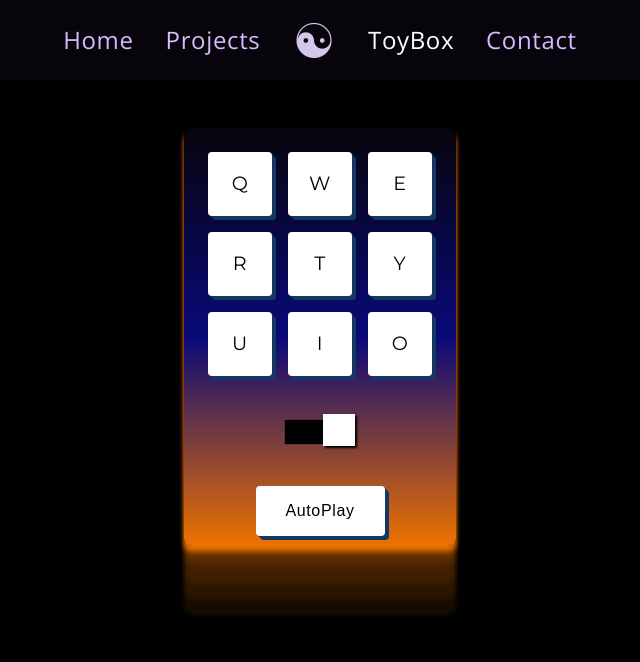
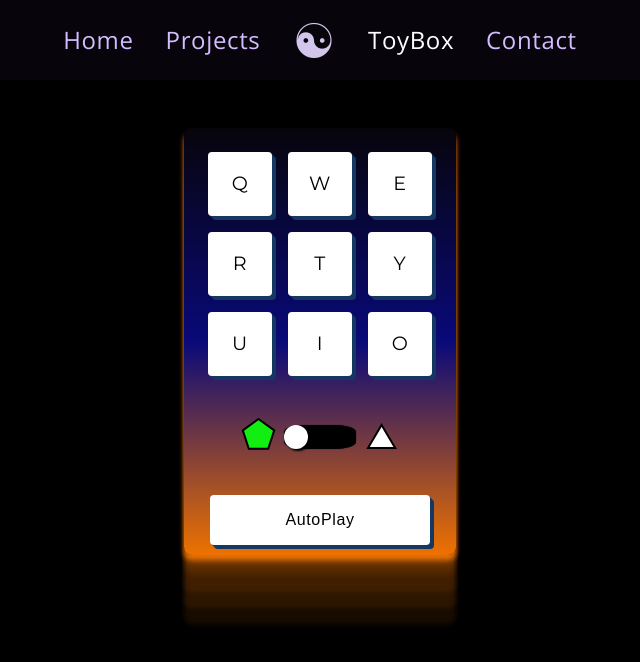
Before and after one commit to Ian84Be/portfolio-react, a React (Create React App) app in the folder client/: page /ToyBox/GuitBox in a window 1280 px wide. Shown: the top 662 px of the page, without its empty margins (320-960 px from the left). Built offline with nearby package versions, Linux system fonts and the light colour scheme.

Commit message:
add svg, refactor functions

```diff
--- /dev/null
+++ b/client/src/components/Icons/Penta.js
@@ -0,0 +1,22 @@
+import React from 'react';
+
+const PentaIcon = () => {
+  return (
+    <svg
+      width="41px"
+      height="41px"
+      viewBox="0 0 41 41"
+      version="1.1"
+      xmlns="http://www.w3.org/2000/svg"
+    >
+      {/* Generator: Sketch 59 (86127) - https://sketch.com */}
+      <polygon
+        id="Polygon"
+        points="20.5 4 36.1924325 15.4012196 30.1984567 33.8487804 10.8015433 33.8487804 4.80756748 15.4012196"
+        strokeWidth="2px"
+      ></polygon>
+    </svg>
+  );
+};
+
+export default PentaIcon;
--- /dev/null
+++ b/client/src/components/Icons/Triad.js
@@ -0,0 +1,22 @@
+import React from 'react';
+
+const TriadIcon = () => {
+  return (
+    <svg
+      width="41px"
+      height="41px"
+      viewBox="0 0 41 41"
+      version="1.1"
+      xmlns="http://www.w3.org/2000/svg"
+    >
+      {/* Generator: Sketch 59 (86127) - https://sketch.com */}
+      <polygon
+        id="Triangle"
+        points="20.5909091 6 34.1818182 29 7 29"
+        strokeWidth="2px"
+      ></polygon>
+    </svg>
+  );
+};
+
+export default TriadIcon;
--- a/client/src/components/ToyBox/GuitBox.js
+++ b/client/src/components/ToyBox/GuitBox.js
@@ -1,4 +1,7 @@
 import React, { useEffect, useState } from 'react';
+
+import PentaIcon from '../Icons/Penta';
+import TriadIcon from '../Icons/Triad';
 
 import cg1P from '../../assets/guitar/c-min-penta/cg-1.wav';
 import cg2P from '../../assets/guitar/c-min-penta/cg-2.wav';
@@ -23,7 +26,8 @@ import cg9T from '../../assets/guitar/c-min-triad/cg-9.wav';
 import '../../scss/ToyBox/GuitBox.scss';
 
 const GuitBox = ({ lightMode }) => {
-  const [mode, setMode] = useState('c-min-triad');
+  const [mode, setMode] = useState(0);
+  console.log('render mode', mode);
 
   useEffect(() => {
     window.addEventListener('keydown', playSound);
@@ -108,7 +112,27 @@ const GuitBox = ({ lightMode }) => {
       </div>
 
       <div className="controls">
-        <input type="range" min="0" max="1" onChange={handleChange} />
+        <div className="mode-switch">
+          <span
+            className={mode === 0 ? 'icon active' : 'icon'}
+            onClick={() => setMode(0)}
+          >
+            <PentaIcon />
+          </span>
+          <input
+            type="range"
+            min="0"
+            max="1"
+            onChange={handleChange}
+            value={mode}
+          />
+          <span
+            className={mode === 1 ? 'icon tri active' : 'icon tri'}
+            onClick={() => setMode(1)}
+          >
+            <TriadIcon />
+          </span>
+        </div>
         <button className="auto-play" onClick={autoPlay}>
           AutoPlay
         </button>
@@ -138,7 +162,7 @@ const GuitBox = ({ lightMode }) => {
 
   function handleChange(e) {
     let toggle = parseFloat(e.target.value);
-    return toggle === 1 ? setMode('c-min-triad') : setMode('c-min-penta');
+    setMode(toggle);
   }
 
   function autoPlay(e) {
@@ -157,8 +181,10 @@ const GuitBox = ({ lightMode }) => {
   }
 
   function playSound({ keyCode }) {
+    let thisMode;
+    mode === 0 ? (thisMode = 'c-min-penta') : (thisMode = 'c-min-triad');
     const audio = document.querySelector(
-      `audio[data-key="${keyCode}"][data-mode="${mode}"]`
+      `audio[data-key="${keyCode}"][data-mode="${thisMode}"]`
     );
     if (!audio) return;
     const key = document.querySelector(`.key[data-key="${keyCode}"]`);
--- a/client/src/scss/ToyBox/GuitBox.scss
+++ b/client/src/scss/ToyBox/GuitBox.scss
@@ -111,8 +111,30 @@
 .controls {
   @include formRange();
   align-items: center;
+  cursor: pointer;
   display: flex;
   flex-direction: column;
+
+  .mode-switch {
+    display: flex;
+    align-items: center;
+    justify-content: center;
+
+    polygon {
+      fill: white;
+      stroke: black;
+    }
+
+    .icon.tri {
+      margin-top: 9px;
+    }
+
+    .icon.active > * {
+      polygon {
+        fill: $alert;
+      }
+    }
+  }
 }
 
 button.auto-play {
--- a/client/src/scss/_mixins.scss
+++ b/client/src/scss/_mixins.scss
@@ -122,8 +122,10 @@
   input[type='range'] {
     height: 1.5rem;
     -webkit-appearance: none;
-    margin: 10px 0;
-    width: 55%;
+    margin: 10px 0.3rem;
+    width: 33%;
+    z-index: 1;
+    background: none;
   }
   input[type='range']:focus {
     outline: none;
@@ -136,16 +138,18 @@
     box-shadow: 0px 0px 1px #000000;
     background: #000000;
     border: 0px solid #000000;
+    border-radius: 30%;
   }
   input[type='range']::-webkit-slider-thumb {
     box-shadow: 2px 2px 2px #000000;
     border: 0px solid #000000;
-    height: 2rem;
-    width: 2rem;
+    border-radius: 50%;
+    height: 1.5rem;
+    width: 1.5rem;
     background: #ffffff;
     cursor: pointer;
     -webkit-appearance: none;
-    margin-top: -0.35rem;
+    // margin-top: -0rem;
   }
   input[type='range']:focus::-webkit-slider-runnable-track {
     background: #000000;
@@ -158,10 +162,12 @@
     box-shadow: 0px 0px 1px #000000;
     background: #000000;
     border: 0px solid #000000;
+    border-radius: 50%;
   }
   input[type='range']::-moz-range-thumb {
     box-shadow: 2px 2px 2px #000000;
     border: 0px solid #000000;
+    border-radius: 50%;
     height: 2rem;
     width: 2rem;
     background: #ffffff;
@@ -175,6 +181,7 @@
     background: transparent;
     border-color: transparent;
     color: transparent;
+    border-radius: 50%;
   }
   input[type='range']::-ms-fill-lower {
     background: #000000;
```
